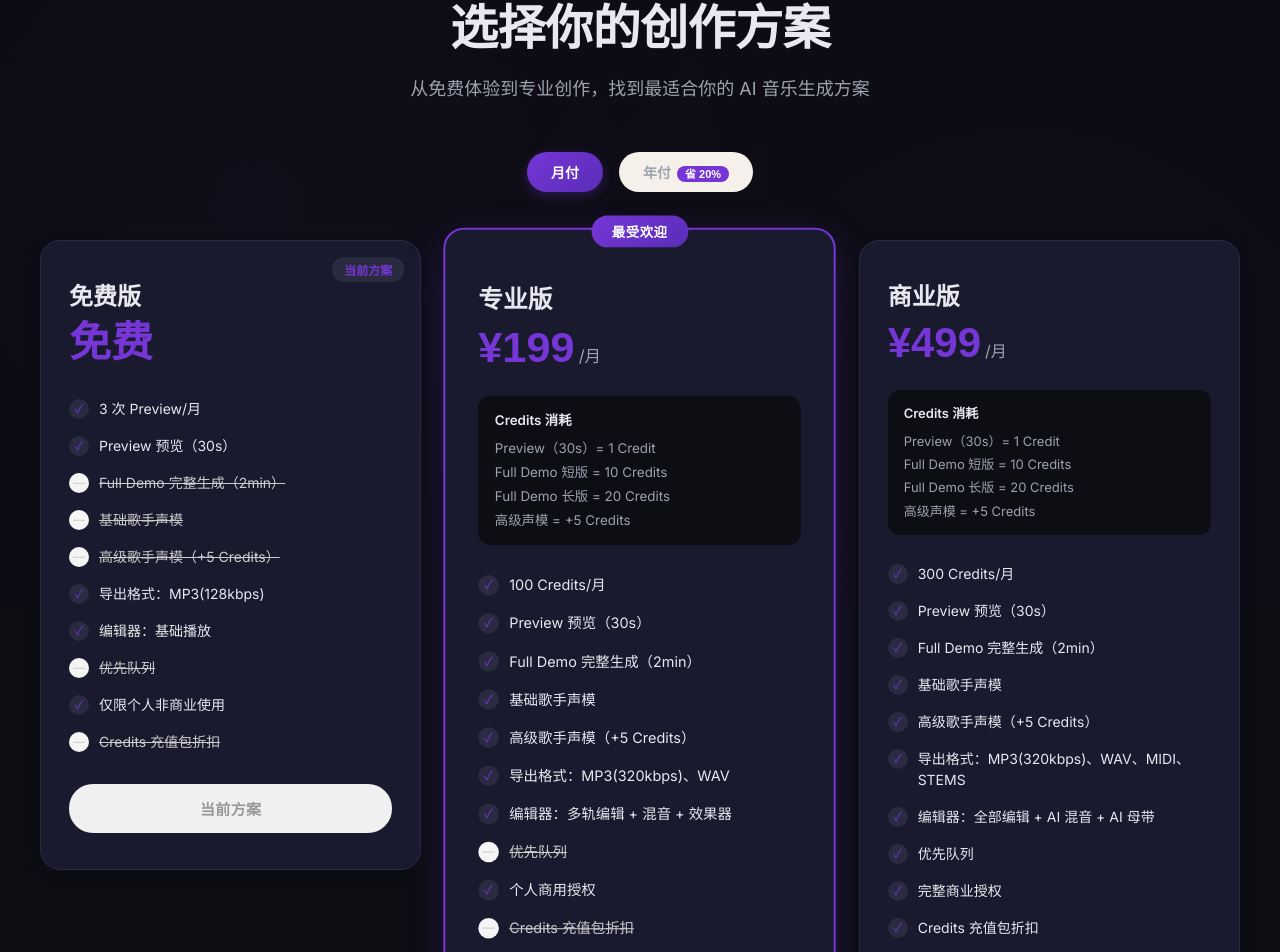
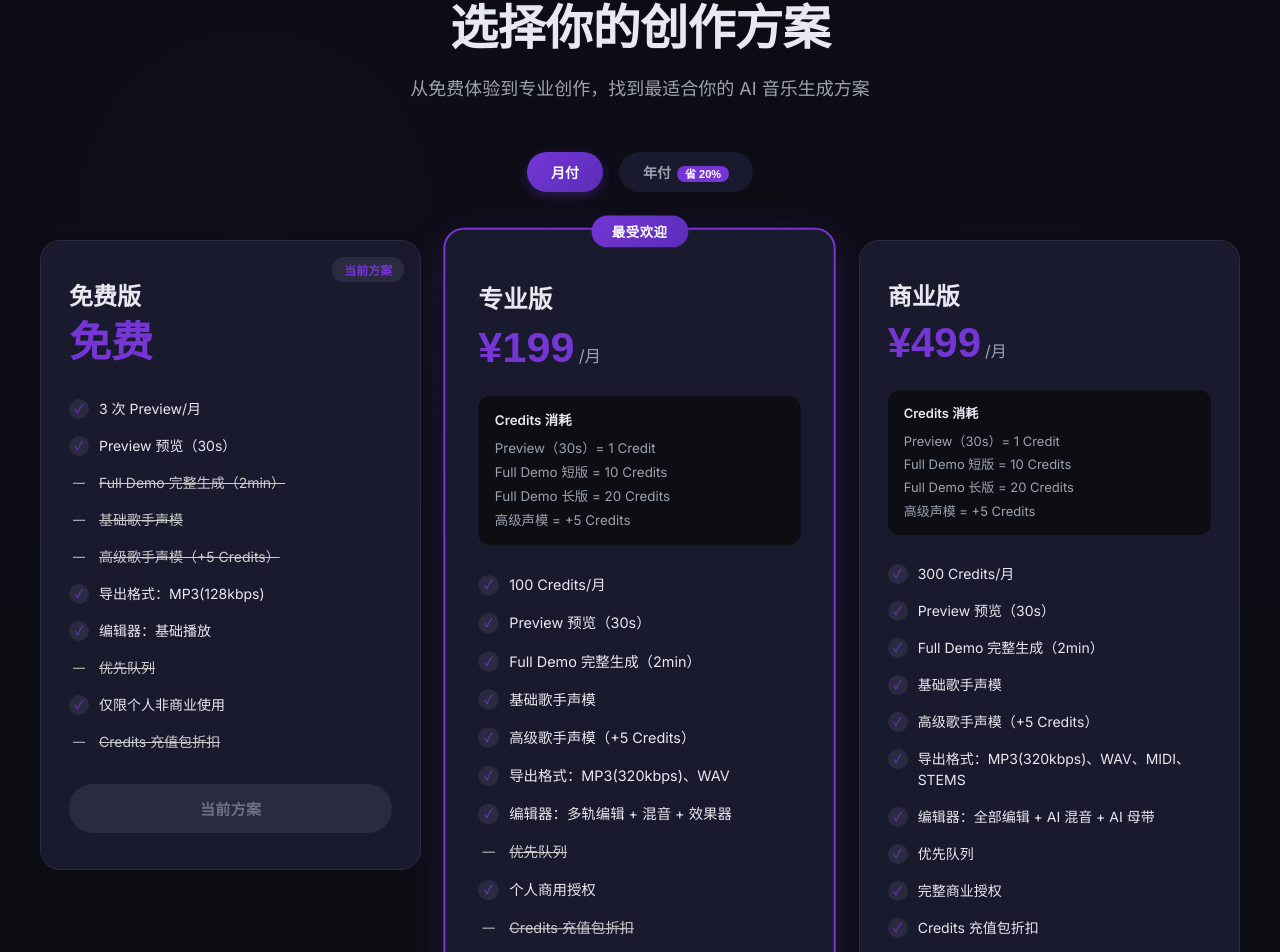
Before and after one commit to twovan/HookCraft, a Next.js app: page /pricing in a window 1280 px wide. Shown: the part 194-1146 px from the top of the page. Built offline with nearby package versions, Linux system fonts and the light colour scheme; no server answers.

Commit message:
fix: 定价页配色修复 + 去掉上传模板导航

```diff
--- a/src/app/pricing/PricingContent.tsx
+++ b/src/app/pricing/PricingContent.tsx
@@ -99,7 +99,7 @@ export default function PricingContent({ tiers }: PricingContentProps) {
             background:
               billingCycle === 'monthly'
                 ? 'linear-gradient(135deg, #7536d5 0%, #5a2db8 100%)'
-                : '#f5f0ea',
+                : '#1a1a2e',
             color: billingCycle === 'monthly' ? 'white' : '#9ca3af',
             boxShadow:
               billingCycle === 'monthly'
@@ -124,7 +124,7 @@ export default function PricingContent({ tiers }: PricingContentProps) {
             background:
               billingCycle === 'yearly'
                 ? 'linear-gradient(135deg, #7536d5 0%, #5a2db8 100%)'
-                : '#f5f0ea',
+                : '#1a1a2e',
             color: billingCycle === 'yearly' ? 'white' : '#9ca3af',
             boxShadow:
               billingCycle === 'yearly'
--- a/src/components/Navbar.tsx
+++ b/src/components/Navbar.tsx
@@ -83,7 +83,6 @@ export default function Navbar() {
 
       <div style={{ display: 'flex', alignItems: 'center', gap: 24 }}>
         <Link href="/templates" style={navLinkStyle('/templates')} onMouseEnter={e => { if (!isActive('/templates')) e.currentTarget.style.color = '#7536d5'; }} onMouseLeave={e => { if (!isActive('/templates')) e.currentTarget.style.color = '#9ca3af'; }}>模板中心</Link>
-        <Link href="/upload" style={navLinkStyle('/upload')} onMouseEnter={e => { if (!isActive('/upload')) e.currentTarget.style.color = '#7536d5'; }} onMouseLeave={e => { if (!isActive('/upload')) e.currentTarget.style.color = '#9ca3af'; }}>上传模板</Link>
         <Link href="/studio" style={navLinkStyle('/studio')} onMouseEnter={e => { if (!isActive('/studio')) e.currentTarget.style.color = '#7536d5'; }} onMouseLeave={e => { if (!isActive('/studio')) e.currentTarget.style.color = '#9ca3af'; }}>AI 创作</Link>
         <Link href="/pricing" style={navLinkStyle('/pricing')} onMouseEnter={e => { if (!isActive('/pricing')) e.currentTarget.style.color = '#7536d5'; }} onMouseLeave={e => { if (!isActive('/pricing')) e.currentTarget.style.color = '#9ca3af'; }}>定价</Link>
         <Link href="/account/creations" style={navLinkStyle('/account/creations')} onMouseEnter={e => { if (!isActive('/account/creations')) e.currentTarget.style.color = '#7536d5'; }} onMouseLeave={e => { if (!isActive('/account/creations')) e.currentTarget.style.color = '#9ca3af'; }}>我的创作</Link>
--- a/src/components/membership/TierCard.tsx
+++ b/src/components/membership/TierCard.tsx
@@ -291,7 +291,7 @@ export default function TierCard({
                 alignItems: 'center',
                 justifyContent: 'center',
                 fontSize: '12px',
-                background: feature.included ? '#2a2a40' : '#f5f5f5',
+                background: feature.included ? '#2a2a40' : '#1a1a2e',
                 color: feature.included ? '#7536d5' : '#ccc',
                 marginTop: '1px',
               }}
@@ -321,9 +321,9 @@ export default function TierCard({
           fontFamily: "'PingFang SC', 'Microsoft YaHei', sans-serif",
           letterSpacing: '0.3px',
           background: isCurrentTier
-            ? '#f0f0f0'
+            ? '#2a2a40'
             : 'linear-gradient(135deg, #7536d5 0%, #5a2db8 100%)',
-          color: isCurrentTier ? '#999' : 'white',
+          color: isCurrentTier ? '#6b7280' : 'white',
           boxShadow: isCurrentTier
             ? 'none'
             : '0 4px 12px rgba(117, 54, 213, 0.3)',
```
